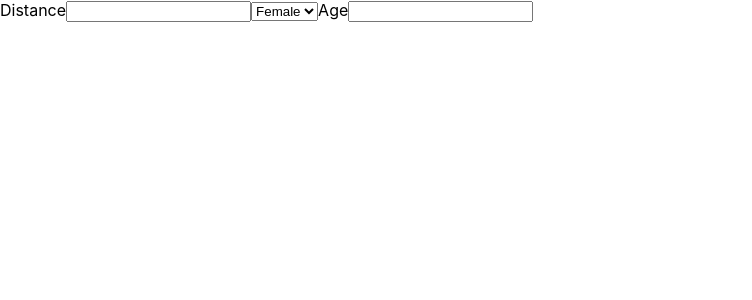
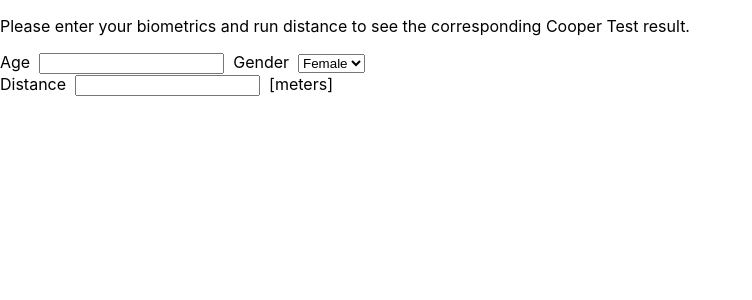
Before and after one commit to CA-ma/cooper_front_end, a React (Create React App) app: page / in a window 1280 px wide. Shown: the top 300 px of the page, without its empty margins (0-752 px from the left). Built offline with nearby package versions, Linux system fonts and the light colour scheme.

Commit message:
Adds minor html formatting and text to explain the input fields and improving readability

```diff
--- a/src/App.js
+++ b/src/App.js
@@ -15,7 +15,7 @@ class App extends Component {
   render() {
     return (
       <div>
-
+        <p>Please enter your biometrics and run distance to see the corresponding Cooper Test result.</p>
         <InputFields inputChangeHandler={this.onChange.bind(this)} />
 
         <DisplayCooperResult
--- a/src/components/InputFields.js
+++ b/src/components/InputFields.js
@@ -3,16 +3,22 @@ import React from 'react';
 const InputFields = (props) => {
   return (
     <>
-      <label>Distance</label>
-      <input id="distance" onChange={props.inputChangeHandler} />
+      <div>
+        <label>Age</label>&nbsp;&nbsp;
+        <input id="age" onChange={props.inputChangeHandler} />&nbsp;&nbsp;
 
-      <select id="gender" onChange={props.inputChangeHandler}>
-        <option value="female">Female</option>
-        <option value="male">Male</option>
-      </select>
+        <span>Gender</span>&nbsp;&nbsp;
+        <select id="gender" onChange={props.inputChangeHandler}>
+          <option value="female">Female</option>
+          <option value="male">Male</option>
+        </select>
+      </div>
 
-      <label>Age</label>
-      <input id="age" onChange={props.inputChangeHandler} />
+      <div>
+        <label>Distance</label>&nbsp;&nbsp;
+        <input id="distance" onChange={props.inputChangeHandler} />&nbsp;&nbsp;
+        <span>[meters]</span>
+      </div>
     </>
   )
 }
```
